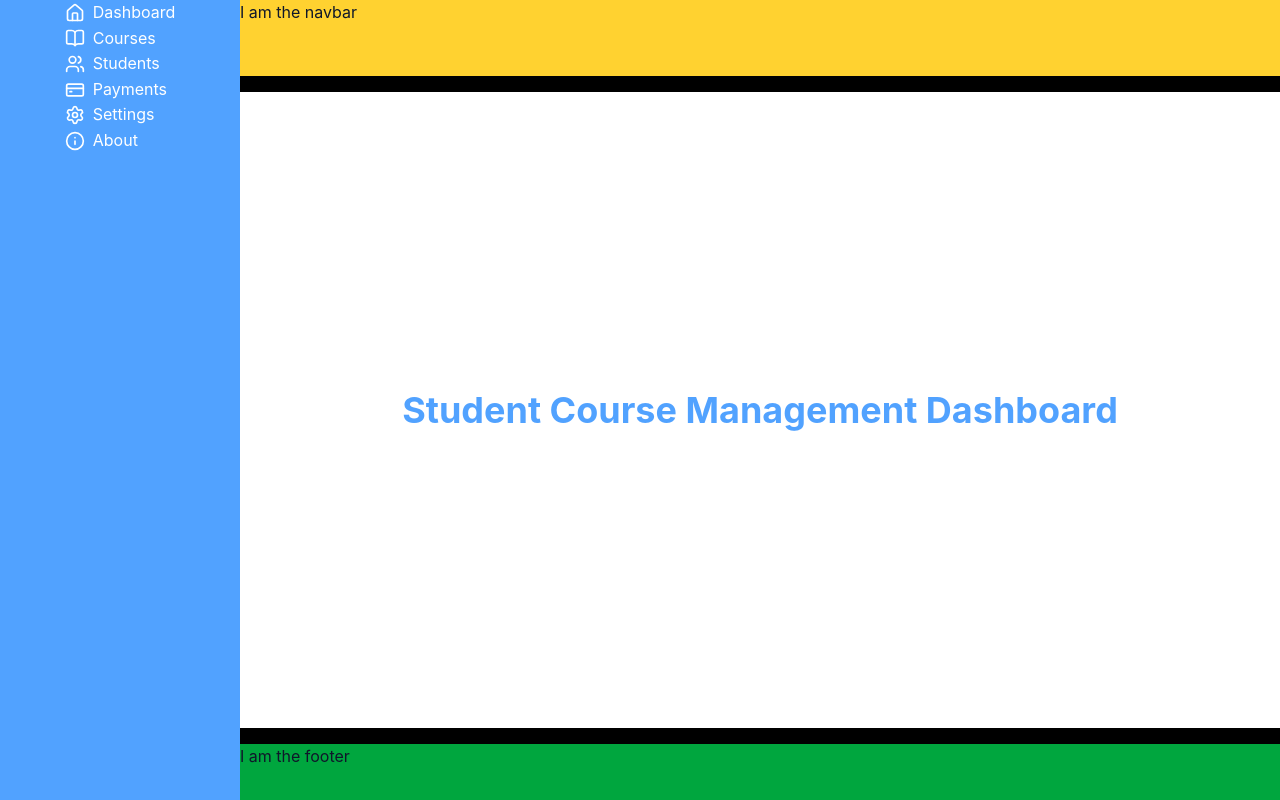
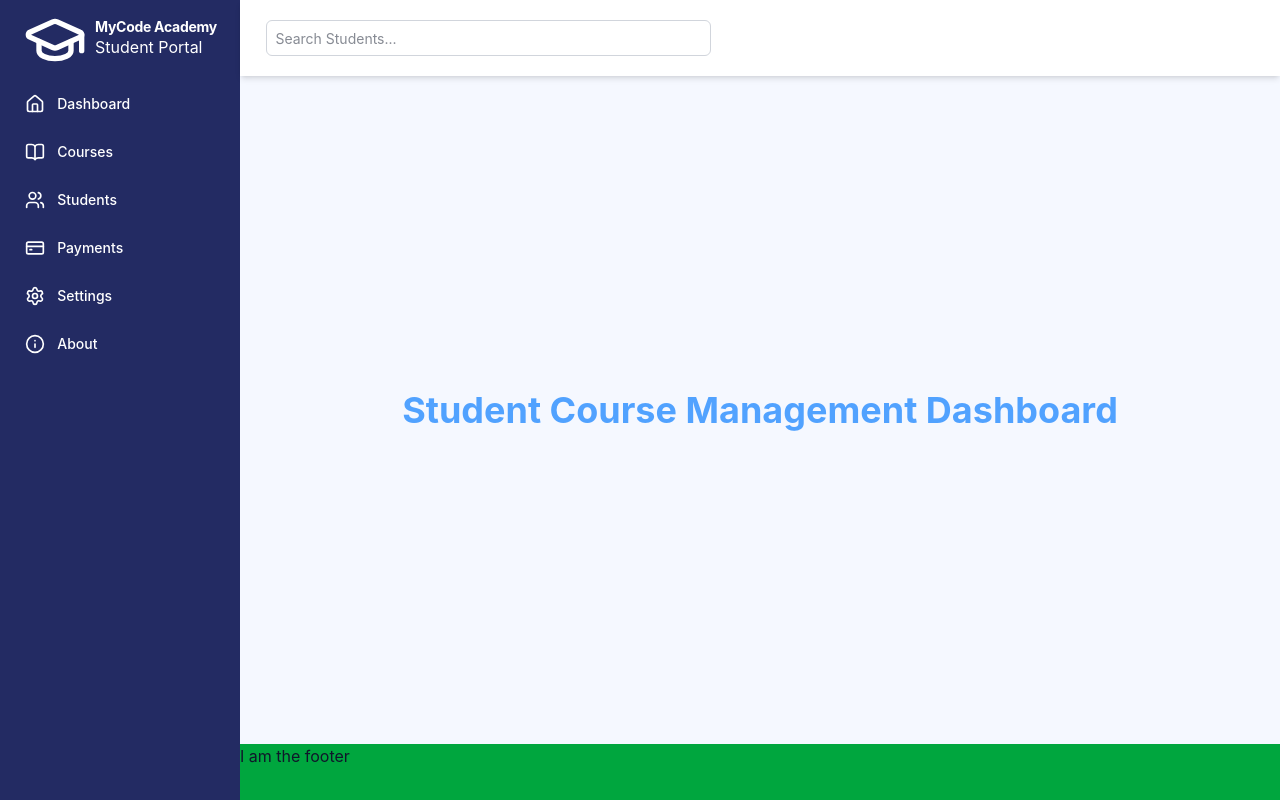
Before and after one commit to Joseph-AAA/student-course-payment-management, a React (Vite) app: page / in a window 1280 px wide. Built offline with nearby package versions, Linux system fonts and the light colour scheme.

Commit message:
update sidebar and navbar

```diff
--- a/src/App.jsx
+++ b/src/App.jsx
@@ -6,19 +6,19 @@ import Footer from "./components/layout/Footer";
 function App(){
   return  <div className="grid min-h-screen grid-cols-[240px_1fr]">
 
-              <aside  className="bg-blue-400 h-full w-full text-white grid justify-center">
-                <Sidebar />
+              <aside  className="bg-(--sidebar) h-full w-full  text-white flex flex-col items-center">
+                <Sidebar  />
               </aside>
 
-              <div className= "grid grid-rows-[76px_1fr_56px] gap-4 bg-black h-full w-full">
+              <div className= "grid grid-rows-[76px_1fr_56px] gap-0 bg-(--background) h-full w-full">
 
-                 <nav className="w-full bg-amber-300">
-                     <Navbar />
+                  <nav className="w-full bg-(--navbar) shadow-md">
+                      <Navbar />
                   </nav>
 
 
 
-                  <main className="w-full bg-white flex justify-center items-center">
+                  <main className="w-full  flex justify-center items-center">
                       <div className="text-4xl font-bold text-blue-400">
                         Student Course Management Dashboard
                       </div>
--- a/src/components/layout/Navbar.jsx
+++ b/src/components/layout/Navbar.jsx
@@ -1,6 +1,14 @@
 function Navbar() {
-  return <div>
-                I am the navbar
-         </div>
+  return <>
+              <form className="flex justify-between items-center gap-4 container
+                               h-full  ">
+                <input
+                   placeholder = "Search Students..."
+                       className="h-9 w-[45%] rounded-md border border-gray-300 text-sm
+                                  focus:outline-none focus:ring-1 focus:ring-blue-500 focus:border-e-blue-300 px-[8px] "
+                  />
+
+              </form>
+         </>
 }
 export default Navbar;
--- a/src/components/layout/Sidebar.jsx
+++ b/src/components/layout/Sidebar.jsx
@@ -1,13 +1,31 @@
 
 import {sidebarLinks} from "../../data/data.js";
+import { GraduationCap } from "lucide-react";
 function Sidebar() {
-  return <div>
-           { sidebarLinks.map((link) => (
-              <div key={link.path} className="flex items-center gap-2 p-2 hover:bg-gray-200 cursor-pointer">
-                <link.icon className="w-5 h-5" />
-                <span>{link.label}</span>
-              </div>
-            ))}
-         </div>
+  return <div className="flex flex-col w-[89%] min-h-80">
+
+                      <div className="flex items-center gap-2 h-20 justify-center ">
+                          <GraduationCap className="size-16 " />
+
+                          <div>
+                              <h1 className="text-sm font-bold">MyCode Academy</h1>
+                              <p>Student Portal</p>
+                          </div>
+                      </div>
+
+                      {sidebarLinks.map((link) => (
+                          <div
+                              key={link.path}
+                              className="flex  items-center gap-3 h-12  pl-3 rounded-md cursor-pointer hover:bg-(--primary-hover)"
+                            >
+
+                                <link.icon className="size-5 " />
+                                <span className="text-sm font-medium">
+                                  {link.label}
+                                </span>
+                            </div>
+
+                        ))}
+            </div>
 }
 export default Sidebar;
--- a/src/index.css
+++ b/src/index.css
@@ -6,7 +6,7 @@
 * {
   box-sizing: border-box;
   margin: 0;
-  padding: 0;
+
 }
 
 html,
@@ -20,6 +20,17 @@ html {
 }
 
 :root {
+
+  --sidebar: #232b63;
+  --navbar: #ffffff;
+  --background: #f5f8ff;
+  --surface: #ffffff;
+
+  --text-primary: #0f172a;
+  --text-secondary: #475569;
+
+  --border: #e2e8f0;
+
   /* Brand */
   --primary: #2563eb;
   --primary-hover: #1d4ed8;
@@ -28,7 +39,7 @@ html {
 
   /* Backgrounds */
 
-  --background: #0b1120;
+
   --foreground: #f8fafc;
   --surface: #ffffff;
   --surface-secondary: #f1f5f9;
@@ -55,6 +66,13 @@ html {
 
 
 [data-theme="dark"] {
+
+  --sidebar: #020617;
+  --navbar: #111827;
+  --background: #0b1120;
+  --surface: #111827;
+  --text-primary: #f8fafc;
+  --border: #334155;
   /* Brand */
   --primary: #3b82f6;
   --primary-hover: #60a5fa;
@@ -111,12 +129,11 @@ body {
       transparent 60%
     );
 }
-/* .container {
-  width: 90%;
-  max-width: 1200px;
+.container {
+  width: 98%;
   margin-inline: auto;
   padding-inline: 1rem;
-} */
+}
 
 /* ================================
    Links
@@ -135,7 +152,7 @@ h1,
 h2,
 h3,
 h4 {
-  font-weight: 800;
+  /* font-weight: 800; */
   letter-spacing: -0.02em;
   line-height: 1.15;
 }
```
